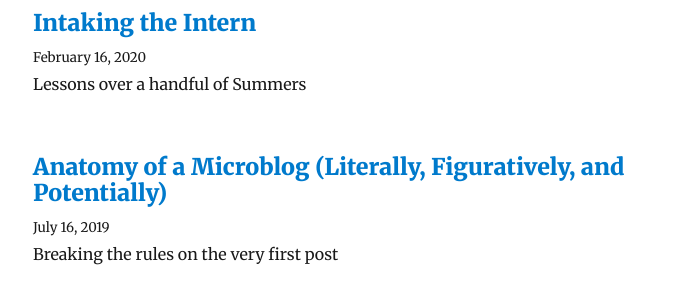
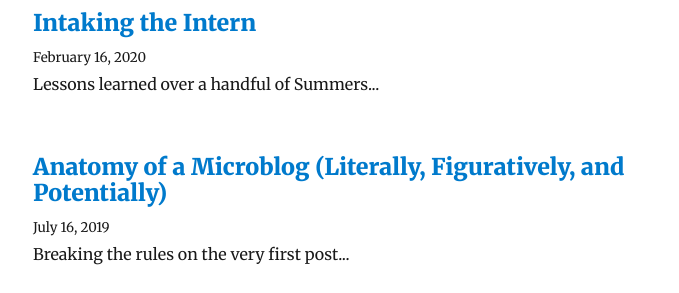
Before and after one commit to Jac21/micwrote, a Gatsby site: page / in a window 1280 px wide. Shown: the part 298-591 px from the top of the page, without its empty margins (292-971 px from the left). Built offline with nearby package versions, Linux system fonts and the light colour scheme; Gatsby itself is replaced by a stand-in of ours; some packages are replaced by stand-ins of ours.

Commit message:
Package updates

```diff
--- a/content/blog/anatomy-microblog/index.md
+++ b/content/blog/anatomy-microblog/index.md
@@ -1,7 +1,7 @@
 ---
 title: Anatomy of a Microblog (Literally, Figuratively, and Potentially)
 date: "2019-07-16T03:18:57Z"
-description: Breaking the rules on the very first post
+description: Breaking the rules on the very first post...
 ---
 
 ![Avila](./avila.jpg)
--- a/content/blog/intaking-intern/index.md
+++ b/content/blog/intaking-intern/index.md
@@ -1,12 +1,14 @@
 ---
 title: Intaking the Intern
 date: "2020-02-16T03:18:57Z"
-description: Lessons over a handful of Summers
+description: Lessons learned over a handful of Summers...
 ---
 
 ![San Juan](./san_juan.jpg)
 
-The resulting Faustian bargain between a software developer that expresses even a modicum of interest in honing soft skills and their pragmatic manager oft leads a variety of interesting situations. As with many fruitful endeavors, working in the service of a Summer capital "I" Intern forces a re-prioritization of one's responsibilities, introspection over that person's soon-to-be-harnessed body of knowledge, and a commitment of a large portion of time that may not immediately yield obvious results. After spending a handful of Summers doing just that, I'd distill some quick pieces of personal insight into the following...
+The resulting Faustian bargain between a software developer that expresses even a modicum of interest in honing soft skills and their pragmatic manager oft leads a variety of interesting situations. As with many fruitful endeavors, working in the service of a Summer capital "I" Intern forces a re-prioritization of one's responsibilities, introspection over that person's soon-to-be-harnessed body of knowledge, and a commitment of a large portion of time that may not immediately yield obvious results.
+
+After spending a handful of Summers doing just that, I'd distill some quick pieces of personal insight into the following...
 
 ## Polyrhythms of work
 
```
Also changed, not shown: package.json (+22 -22 lines), 1 other file.
